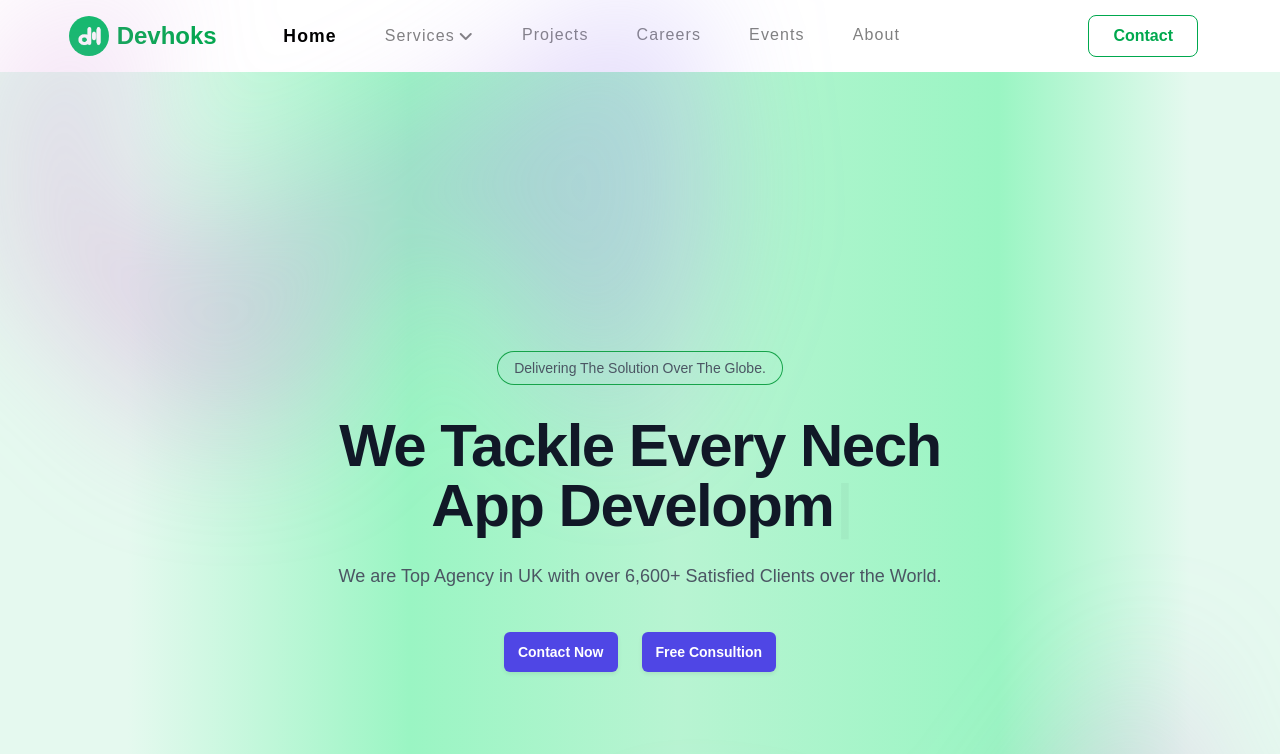
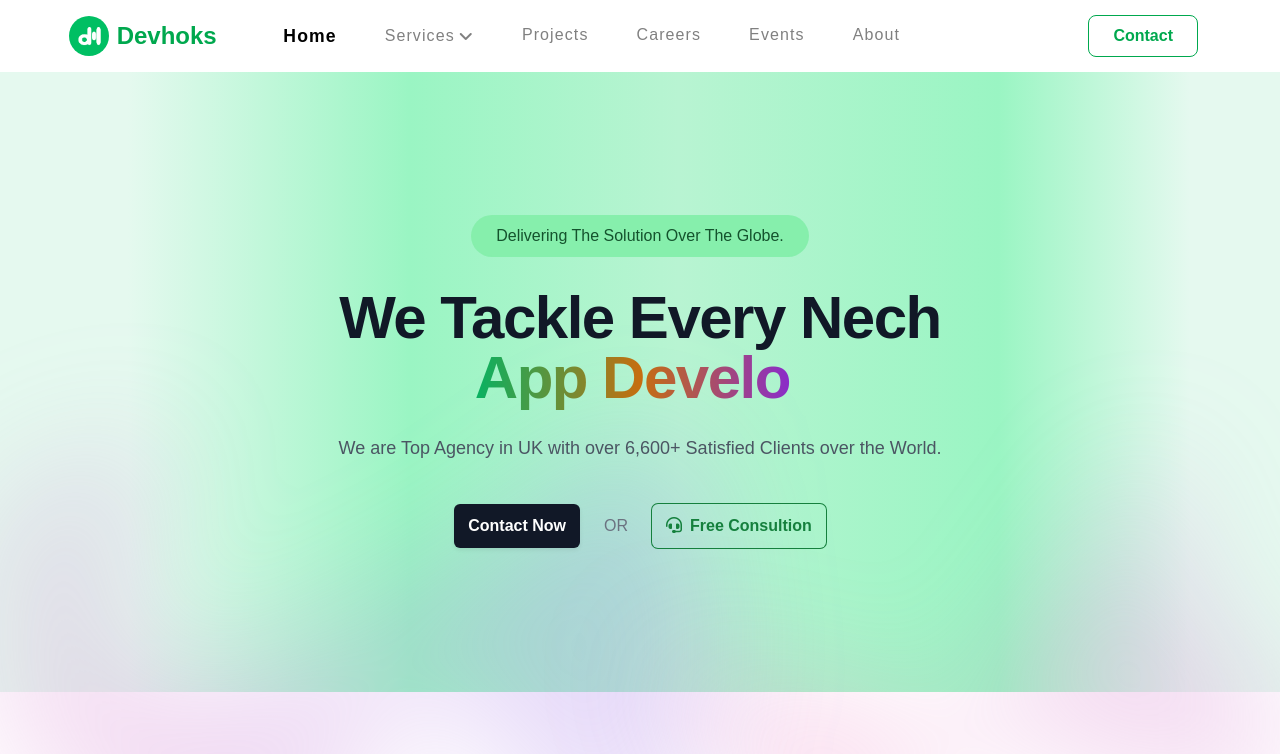
Before and after one commit to ABDULHAMEED-10/DevHooks, a React (Vite) app in the folder DevHoks/: page / in a window 1280 px wide. Shown: the top 754 px of the page. Built offline with nearby package versions, Linux system fonts and the light colour scheme.

Commit message:
type writter added

```diff
--- a/DevHoks/src/Pages/Home/CSS/HeroSection.css
+++ b/DevHoks/src/Pages/Home/CSS/HeroSection.css
@@ -2,3 +2,8 @@
     background: rgb(229,249,239);
     background: linear-gradient(90deg, rgba(229,249,239,1) 10%, rgba(154,245,195,1) 32%, rgba(184,244,210,1) 53%, rgba(154,245,195,1) 78%, rgba(229,249,239,1) 93%);
 }
+.text__gradient{
+    background: linear-gradient(to right, #07b262 0%, #c66e0f 50%, #8425dd 100%);
+    -webkit-background-clip: text;
+    -webkit-text-fill-color: transparent;
+}
--- a/DevHoks/src/Pages/Home/HomeComponents/HeroSection.jsx
+++ b/DevHoks/src/Pages/Home/HomeComponents/HeroSection.jsx
@@ -11,10 +11,10 @@ const HeroSection = () => {
     return (
 
       <div className="hero__section__wrapper">
-          <div className="relative isolate px-6 pt-14 lg:px-8">
+          <div className="relative isolate px-14 lg:px-8">
         <div
           aria-hidden="true"
-          className="absolute inset-x-0 -top-40 -z-10 transform-gpu overflow-hidden blur-3xl sm:-top-80"
+          className="absolute inset-x-0 -z-10 transform-gpu overflow-hidden blur-3xl sm:top-[calc(100%-30rem)]"
         >
           <div
             style={{
@@ -24,18 +24,18 @@ const HeroSection = () => {
             className="relative left-[calc(50%-11rem)] aspect-[1155/678] w-[36.125rem] -translate-x-1/2 rotate-[30deg] bg-gradient-to-tr from-[#ff80b5] to-[#9089fc] opacity-30 sm:left-[calc(50%-30rem)] sm:w-[72.1875rem]"
           />
         </div>
-        <div className="mx-auto max-w-2xl py-32 sm:py-48 lg:py-56">
+        <div className="mx-auto max-w-2xl py-20 sm:py-28 lg:py-36">
           <div className="hidden sm:mb-8 sm:flex sm:justify-center">
-            <div className="relative rounded-full px-3 py-1 text-sm leading-6 text-gray-600 ring-1 ring-green-600 hover:ring-green-800">
+            <div className="relative rounded-full px-4 py-2 text-md leading-6 font-medium text-green-900 bg-green-300 ring-1 ring-green-300">
               Delivering The Solution Over The Globe.{' '}
 
             </div>
           </div>
           <div className="text-center">
             <h1 className="text-4xl font-bold tracking-tight text-gray-900 sm:text-6xl">
-            We Tackle Every Nech {' '}<span><Typewriter
+            We Tackle Every Nech {' '}<span className="text__gradient"><Typewriter
             words={services}
-            loop={0}
+            loop={1}
             cursor
             cursorStyle='|'
             typeSpeed={70}
@@ -52,15 +52,17 @@ const HeroSection = () => {
             <div className="mt-10 flex items-center justify-center gap-x-6">
               <a
                 href="#"
-                className="rounded-md bg-indigo-600 px-3.5 py-2.5 text-sm font-semibold text-white shadow-sm hover:bg-indigo-500 focus-visible:outline focus-visible:outline-2 focus-visible:outline-offset-2 focus-visible:outline-indigo-600"
+                className="rounded-md bg-gray-900 px-3.5 py-2.5 text-md font-semibold text-white shadow-sm hover:bg-green-800 focus-visible:outline focus-visible:outline-2 focus-visible:outline-offset-2 focus-visible:outline-gray-800"
               >
                 Contact Now
-              </a>
+                </a>
+                <span className="text-gray-500">OR</span>
               <a
                 href="#"
-                className="rounded-md bg-indigo-600 px-3.5 py-2.5 text-sm font-semibold text-white shadow-sm hover:bg-indigo-500 focus-visible:outline focus-visible:outline-2 focus-visible:outline-offset-2 focus-visible:outline-indigo-600"
-              >
-                Free Consultion
+                className="rounded-md ring-1 ring-green-700 px-3.5 py-2.5 text-md font-semibold text-green-700 hover:bg-green-800 hover:text-white focus-visible:outline focus-visible:outline-2 focus-visible:outline-offset-2 focus-visible:outline-green-800"
+                >
+                  <i className="fa-solid fa-headset pr-2"></i>
+                 Free Consultion
               </a>
             </div>
           </div>
```
